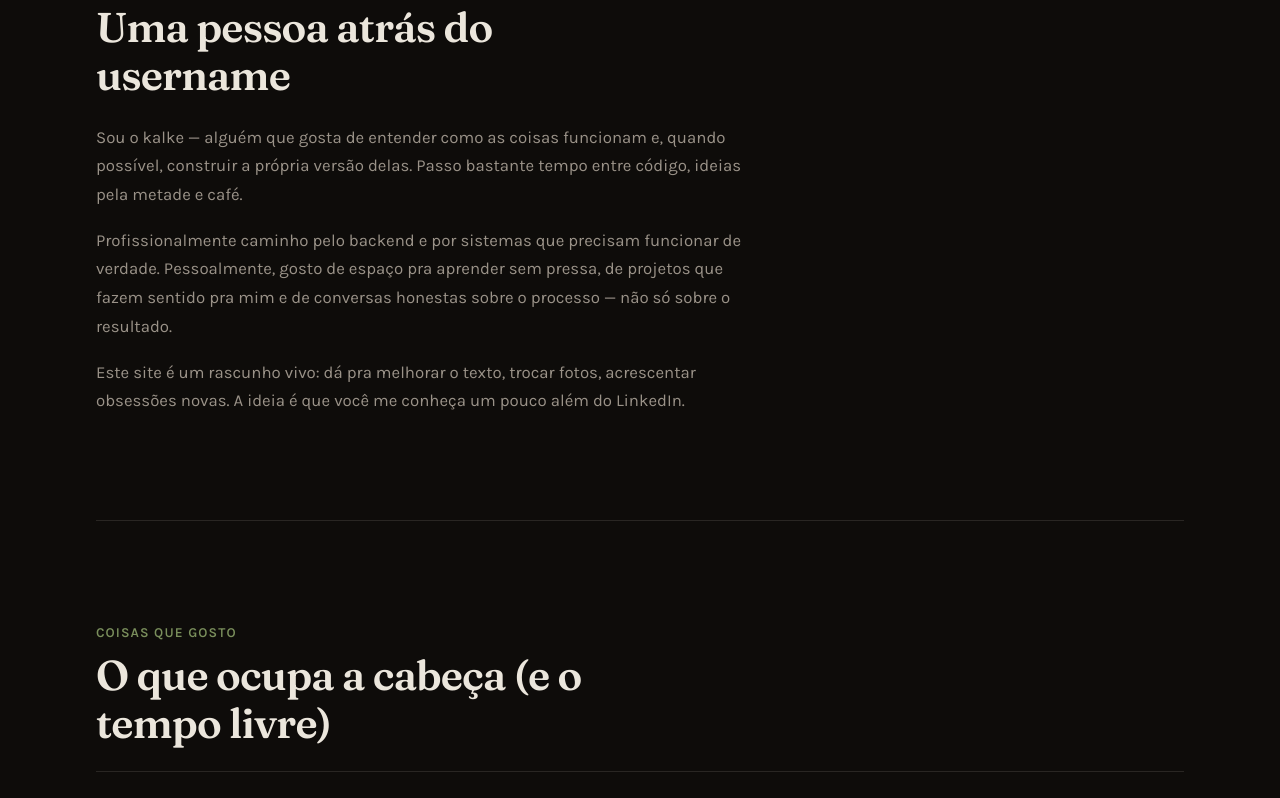
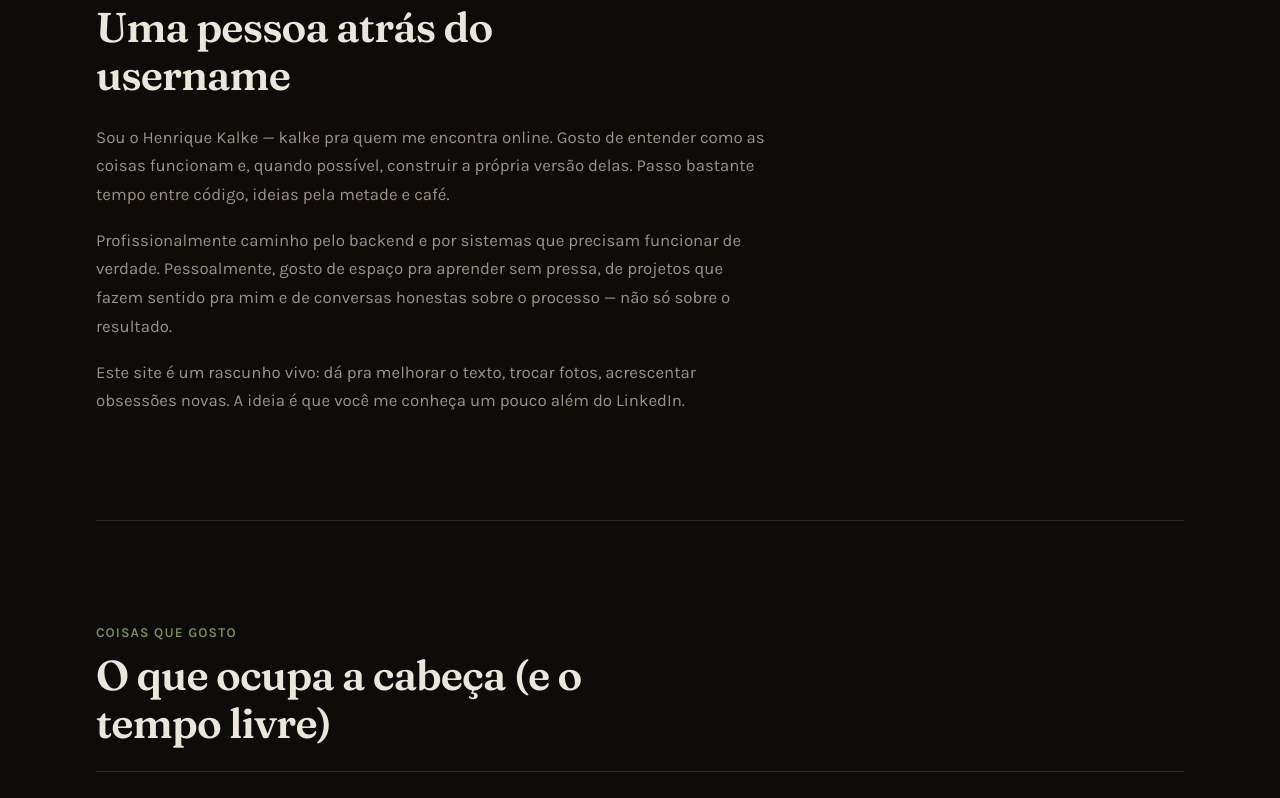
Before and after one commit to kalke/kalke, a React (Vite) app: page / in a window 1280 px wide. Shown: the part 920-1718 px from the top of the page. Built offline with nearby package versions, Linux system fonts and the light colour scheme.

Commit message:
Personalize about and contact with real name and email.

```diff
--- a/src/react-app/content.ts
+++ b/src/react-app/content.ts
@@ -18,7 +18,7 @@ export const about = {
 	eyebrow: "Quem sou",
 	title: "Uma pessoa atrás do username",
 	paragraphs: [
-		"Sou o kalke — alguém que gosta de entender como as coisas funcionam e, quando possível, construir a própria versão delas. Passo bastante tempo entre código, ideias pela metade e café.",
+		"Sou o Henrique Kalke — kalke pra quem me encontra online. Gosto de entender como as coisas funcionam e, quando possível, construir a própria versão delas. Passo bastante tempo entre código, ideias pela metade e café.",
 		"Profissionalmente caminho pelo backend e por sistemas que precisam funcionar de verdade. Pessoalmente, gosto de espaço pra aprender sem pressa, de projetos que fazem sentido pra mim e de conversas honestas sobre o processo — não só sobre o resultado.",
 		"Este site é um rascunho vivo: dá pra melhorar o texto, trocar fotos, acrescentar obsessões novas. A ideia é que você me conheça um pouco além do LinkedIn.",
 	],
@@ -90,8 +90,8 @@ export const contact = {
 		},
 		{
 			label: "Email",
-			href: "mailto:ola@kalke.dev",
-			note: "ola@kalke.dev",
+			href: "mailto:henriquekalke@icloud.com",
+			note: "henriquekalke@icloud.com",
 		},
 	],
 };
```
